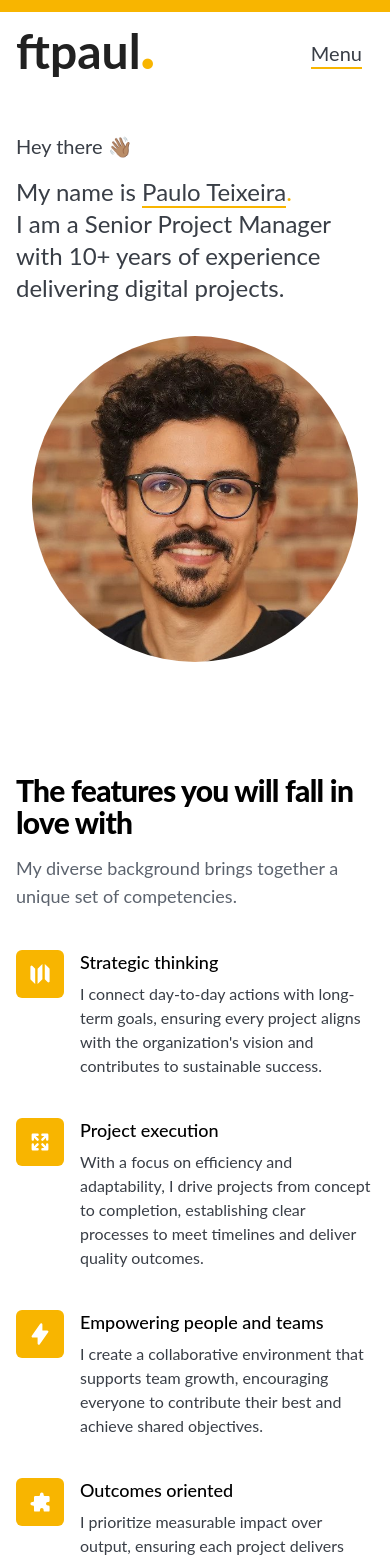
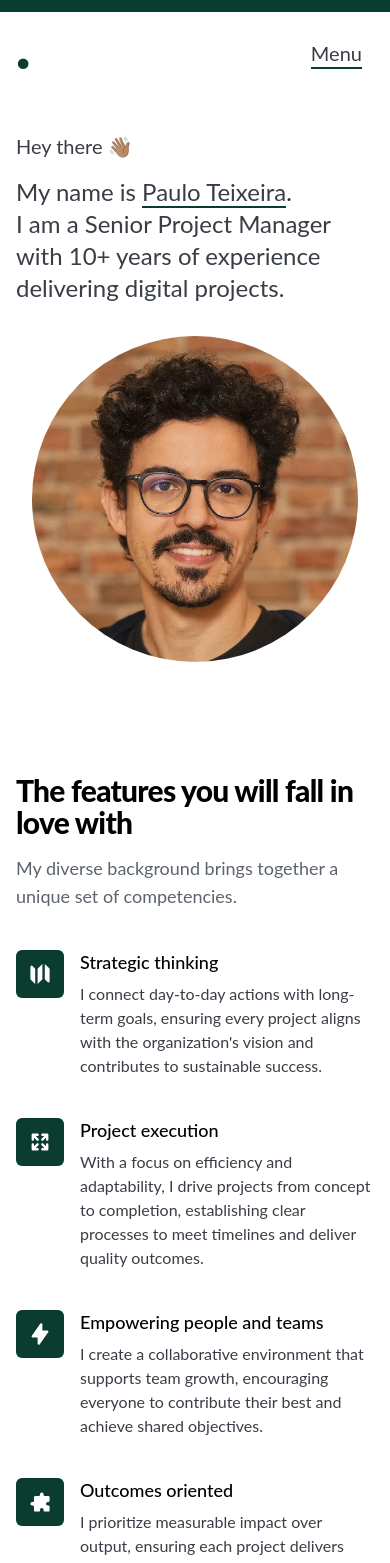
Before and after one commit to ftpaul/ftpaul, a Next.js app: page / in a window 390 px wide. Shown: the top 1563 px of the page. Built offline with nearby package versions, Linux system fonts and the light colour scheme.

Commit message:
replaced yellow with green

```diff
--- a/app/layout.tsx
+++ b/app/layout.tsx
@@ -1,5 +1,5 @@
 import React from 'react'
-import YellowTopBar from '../components/navigation/YellowTopBar'
+import TopBar from '../components/navigation/TopBar'
 import Navigation from '../components/navigation/Navigation'
 import Footer from '../components/navigation/Footer'
 import './../styles/global.css'
@@ -10,7 +10,7 @@ function MainLayout({ children }) {
 
     <html lang="en">
       <body>
-        <YellowTopBar />
+        <TopBar />
         <Navigation />
         {children}
         <Footer />
--- a/app/page.tsx
+++ b/app/page.tsx
@@ -23,9 +23,9 @@ export default async function IndexPage() {
               </p>
           <h1 className="heroTitle text-3xl xs:text-2xl leading-snug text-gray-500 pb-4 text-left m-auto">
             My name is&nbsp;
-              <span className="border-yellow-600 border-b-2" >
+              <span className="border-green-600 border-b-2" >
                   Paulo Teixeira
-              </span><span className="text-yellow-600">.</span><br/>
+              </span><span className="text-green-600">.</span><br/>
               I am a Senior Project Manager with 10+ years of experience delivering digital projects.
           </h1>
         </div>
--- a/components/Features.tsx
+++ b/components/Features.tsx
@@ -21,7 +21,7 @@ const Features = () => (
             <li>
             <div className="flex">
                 <div className="flex-shrink-0">
-                <div className="flex items-center justify-center h-12 w-12 rounded-md bg-yellow-600 text-white">
+                <div className="flex items-center justify-center h-12 w-12 rounded-md bg-green-600 text-white">
                 <svg viewBox="0 0 20 20" fill="currentColor" className="map w-6 h-6">
                     <path fillRule="evenodd" d="M12 1.586l-4 4v12.828l4-4V1.586zM3.707 3.293A1 1 0 002 4v10a1 1 0 00.293.707L6 18.414V5.586L3.707 3.293zM17.707 5.293L14 1.586v12.828l2.293 2.293A1 1 0 0018 16V6a1 1 0 00-.293-.707z" clipRule="evenodd"></path>
                 </svg>
@@ -38,7 +38,7 @@ const Features = () => (
             <li className="mt-10 md:mt-0">
             <div className="flex">
                 <div className="flex-shrink-0">
-                <div className="flex items-center justify-center h-12 w-12 rounded-md bg-yellow-600 text-white">
+                <div className="flex items-center justify-center h-12 w-12 rounded-md bg-green-600 text-white">
                 <svg viewBox="0 0 20 20" fill="currentColor" className="arrows-expand w-6 h-6">
                         <path fillRule="evenodd" d="M3 4a1 1 0 011-1h4a1 1 0 010 2H6.414l2.293 2.293a1 1 0 11-1.414 1.414L5 6.414V8a1 1 0 01-2 0V4zm9 1a1 1 0 010-2h4a1 1 0 011 1v4a1 1 0 01-2 0V6.414l-2.293 2.293a1 1 0 11-1.414-1.414L13.586 5H12zm-9 7a1 1 0 012 0v1.586l2.293-2.293a1 1 0 111.414 1.414L6.414 15H8a1 1 0 010 2H4a1 1 0 01-1-1v-4zm13-1a1 1 0 011 1v4a1 1 0 01-1 1h-4a1 1 0 010-2h1.586l-2.293-2.293a1 1 0 111.414-1.414L15 13.586V12a1 1 0 011-1z" clipRule="evenodd"></path>
                 </svg>
@@ -56,7 +56,7 @@ const Features = () => (
             <li className="mt-10 md:mt-0">
             <div className="flex">
                 <div className="flex-shrink-0">
-                <div className="flex items-center justify-center h-12 w-12 rounded-md bg-yellow-600 text-white">
+                <div className="flex items-center justify-center h-12 w-12 rounded-md bg-green-600 text-white">
                 <svg viewBox="0 0 20 20" fill="currentColor" className="w-6 h-6">
                     <path fillRule="evenodd" d="M11.3 1.046A1 1 0 0112 2v5h4a1 1 0 01.82 1.573l-7 10A1 1 0 018 18v-5H4a1 1 0 01-.82-1.573l7-10a1 1 0 011.12-.38z" clipRule="evenodd"></path>
                 </svg>
@@ -73,7 +73,7 @@ const Features = () => (
             <li className="mt-10 md:mt-0">
             <div className="flex">
                 <div className="flex-shrink-0">
-                <div className="flex items-center justify-center h-12 w-12 rounded-md bg-yellow-600 text-white">
+                <div className="flex items-center justify-center h-12 w-12 rounded-md bg-green-600 text-white">
                 <svg viewBox="0 0 20 20" fill="currentColor" className="w-6 h-6">
                     <path d="M10 3.5a1.5 1.5 0 013 0V4a1 1 0 001 1h3a1 1 0 011 1v3a1 1 0 01-1 1h-.5a1.5 1.5 0 000 3h.5a1 1 0 011 1v3a1 1 0 01-1 1h-3a1 1 0 01-1-1v-.5a1.5 1.5 0 00-3 0v.5a1 1 0 01-1 1H6a1 1 0 01-1-1v-3a1 1 0 00-1-1h-.5a1.5 1.5 0 010-3H4a1 1 0 001-1V6a1 1 0 011-1h3a1 1 0 001-1v-.5z"></path>
                 </svg>
--- a/components/navigation/Logo.tsx
+++ b/components/navigation/Logo.tsx
@@ -2,7 +2,7 @@ import Link from 'next/link';
 
 const Logo = () => (
     <Link href="/">
-        <h1 className="text-5xl font-bold text-gray-600 pb-4">ftpaul<span className="font-black text-6xl text-yellow-600">.</span></h1>
+        <h1 className="text-5xl font-bold text-gray-600 pb-4"><span className="font-black text-6xl text-green-600">.</span></h1>
     </Link>
 
 )
--- a/components/navigation/Navigation.tsx
+++ b/components/navigation/Navigation.tsx
@@ -2,7 +2,7 @@
 
 import { useState,useEffect } from "react"
 import Link from "next/link"
-import YellowTopBar from "./YellowTopBar"
+import TopBar from "./TopBar"
 import Logo from "./Logo"
 
 
@@ -16,27 +16,27 @@ const Navigation = () => {
 
   return (
     <>
-      <YellowTopBar />
+      <TopBar />
 
       <nav className="flex flex-1 items-center justify-between max-w-screen-lg mx-auto pt-8 px-4 sm:px-0 xs:pt-4">
         <div className="flex">
           <Logo />
         </div>
-        <button className="hidden xs:display xs:flex items-center px-3 py-2 text-yellow-600 z-40 outline-none focus:outline-none" onClick={() => toggleExpansion(!isExpanded)}>
-          <span className={isExpanded ? `text-xl text-gray-500 hover:text-gray-100 border-b-2 border-yellow-600` : `text-xl text-gray-500 hover:text-yellow-600 border-b-2 border-yellow-600`}>
+        <button className="hidden xs:display xs:flex items-center px-3 py-2 text-green-600 z-40 outline-none focus:outline-none" onClick={() => toggleExpansion(!isExpanded)}>
+          <span className={isExpanded ? `text-xl text-gray-500 hover:text-gray-100 border-b-2 border-green-600` : `text-xl text-gray-500 hover:text-green-600 border-b-2 border-green-600`}>
             {isExpanded ? "Close" : "Menu"}
           </span>
         </button>
-        <div className={isExpanded ? `xs:block xs:visible xs:opacity-100 xs:top-0 xs:left-0 xs:bottom-0 xs:fixed xs:w-screen xs:bg-yellow-600 ease-in-out duration-1000 overflow-y-hidden z-30` : `xs:hidden xs:invisible xs:opacity-0`}>
+        <div className={isExpanded ? `xs:block xs:visible xs:opacity-100 xs:top-0 xs:left-0 xs:bottom-0 xs:fixed xs:w-screen xs:bg-green-600 ease-in-out duration-1000 overflow-y-hidden z-30` : `xs:hidden xs:invisible xs:opacity-0`}>
           <ul className={isExpanded ? `xs:block text-xl xs:pt-64 xs:text-center flex xs:text-2l` : `text-xl flex xs:hidden`}>
             <li className="mr-6 xs:text-gray-600 xs:text-2xl xs:mb-6 ">
               <Link href="/" onClick={(e) =>toggleExpansion(!isExpanded)}>
-                <span className="text-gray-500 hover:text-yellow-600 xs:hover:text-gray-100">About</span>
+                <span className="text-gray-500 hover:text-green-600 xs:hover:text-gray-100">About</span>
               </Link>
             </li>
             <li className="mr-6 xs:text-gray-600 xs:text-2xl xs:mb-6">
               <Link href="/resume" onClick={(e) =>toggleExpansion(!isExpanded)}>
-                <span className="text-gray-500 hover:text-yellow-600 xs:hover:text-gray-100">Resume</span>
+                <span className="text-gray-500 hover:text-green-600 xs:hover:text-gray-100">Resume</span>
               </Link>
             </li>
               {/* <li className="mr-6 xs:text-gray-600 xs:text-2xl xs:mb-6">
--- /dev/null
+++ b/components/navigation/TopBar.tsx
@@ -0,0 +1,9 @@
+
+
+const TopBar = () => {
+    return (
+        <div className="bg-green-600 w-screen h-3 bg-red absolute t-0 l-0"></div>
+    )
+}
+
+export default TopBar
--- a/components/navigation/YellowTopBar.tsx
+++ /dev/null
@@ -1,9 +0,0 @@
-
-
-const YellowTopBar = () => {
-    return (
-        <div className="bg-yellow-600 w-screen h-3 bg-red absolute t-0 l-0"></div>
-    )
-}
-
-export default YellowTopBar
--- a/tailwind.config.js
+++ b/tailwind.config.js
@@ -46,7 +46,7 @@ module.exports = {
       },
       green: {
         100: '#D1FAE5',
-        600: '#4A7D36',
+        600: '#0a3c30',
       }
     },
     spacing: {
```
